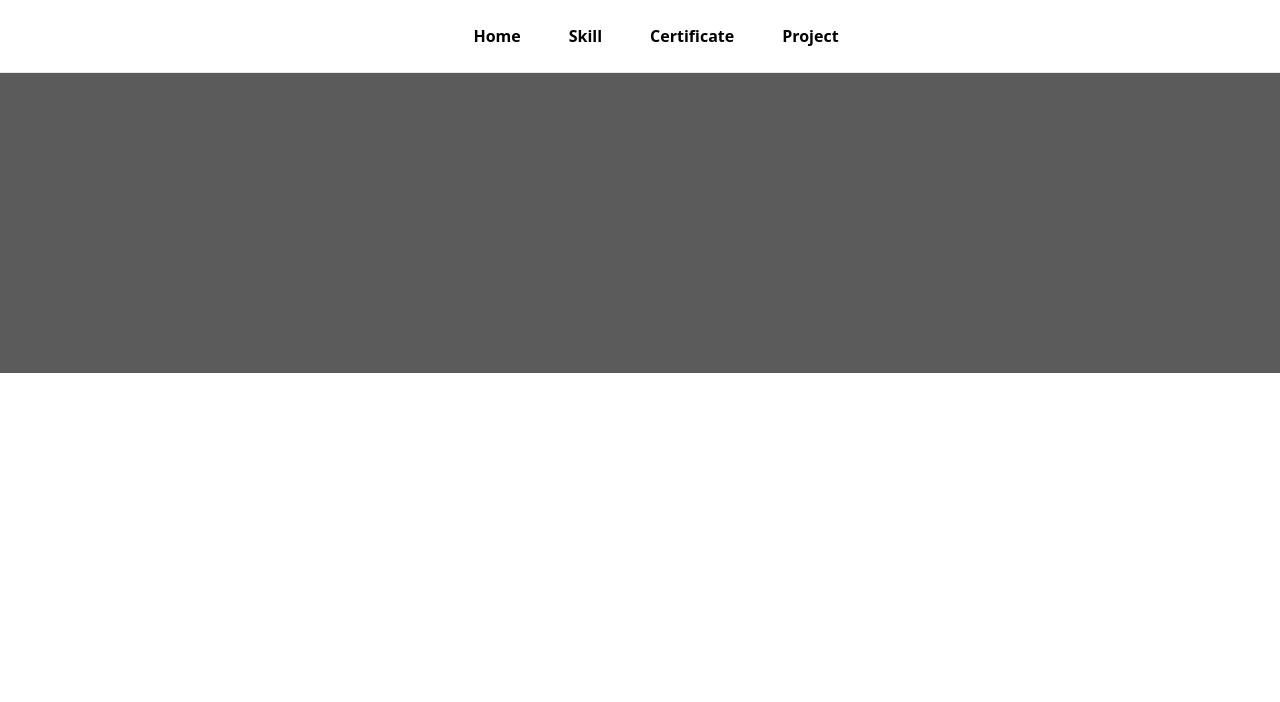
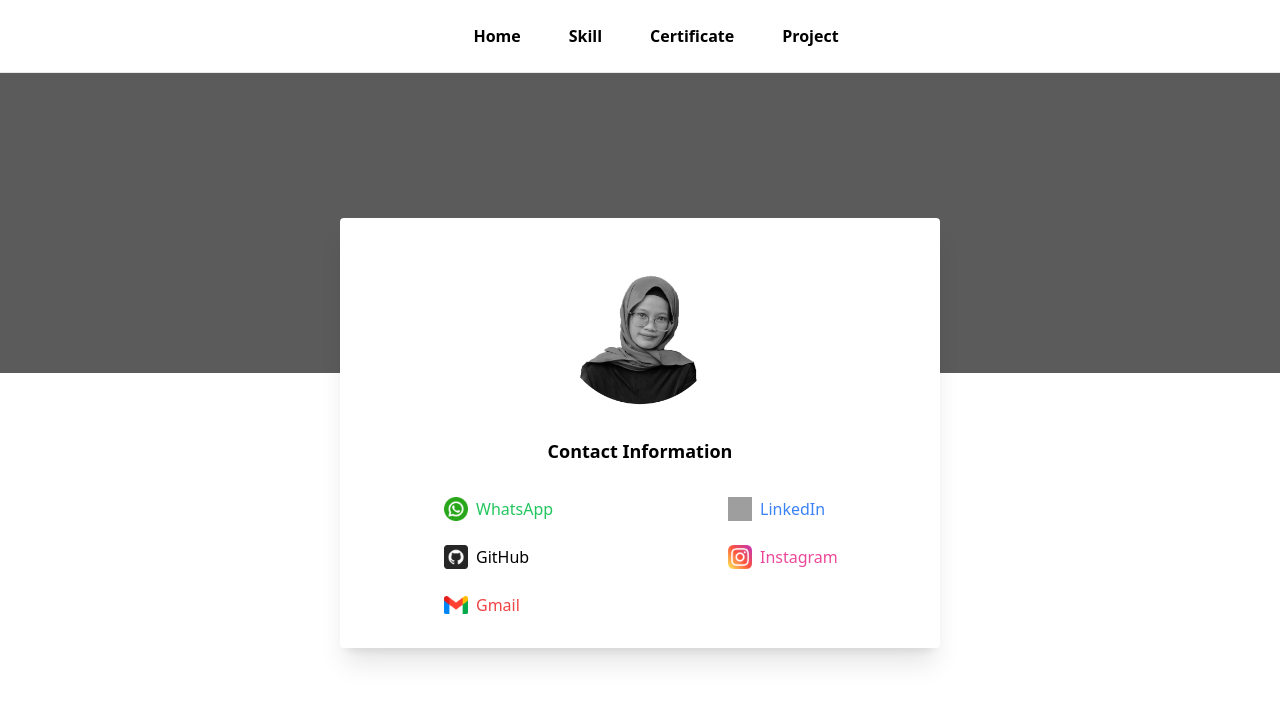
Before and after one commit to AyuLintang03/lintang, a React (Vite) app: page /kontak in a window 1280 px wide. Shown: the top 702 px of the page. Built offline with nearby package versions, Linux system fonts and the light colour scheme; grey boxes are pictures that could not be loaded.

Commit message:
Update 10/02/24

```diff
--- a/src/components/Kontak.jsx
+++ b/src/components/Kontak.jsx
@@ -55,7 +55,44 @@ const Kontak = () => {
         </ul>
       </div>
       <div className='setengah'/>
-
+    <div className="w-full h-screen flex items-center justify-center">
+      <div className='w-[600px] h-[430px] rounded shadow-xl bg-white mb-20'>
+        {/* Contact Information */}
+        <div className='grid grid-cols-2 gap-4 p-6 items-center'>
+          {/* Centered and slightly larger photo */}
+          <img src="/images/ayu02.png" alt='Your Photo' className='w-48 h-38 rounded-full col-span-2 mb-4 mx-auto' />
+          <p className='text-lg text-center font-semibold mb-4 col-span-2'>Contact Information</p>
+          {/* WhatsApp link */}
+          <a href='https://wa.me/62895704292653' target='_blank' rel='noopener noreferrer' className='flex items-center text-green-500 hover:underline mb-2 ml-20'>
+            <img src="/images/whatsapp.png" alt='WhatsApp Icon' className='w-6 h-6 mr-2' />
+            WhatsApp
+          </a>
+          {/* LinkedIn link */}
+          <a href='https://www.linkedin.com/in/ayu-lintang' target='_blank' rel='noopener noreferrer' className='flex items-center text-blue-500 hover:underline mb-2 ml-20'>
+            <img src="/images/linkedin.png" alt='LinkedIn Icon' className='w-6 h-6 mr-2' />
+            LinkedIn
+          </a>
+          {/* GitHub link */}
+          <a href='https://github.com/AyuLintang03' target='_blank' rel='noopener noreferrer' className='flex items-center text-black hover:underline mb-2 ml-20'>
+            <img src="/images/github.png" alt='GitHub Icon' className='w-6 h-6 mr-2' />
+            GitHub
+          </a>
+          {/* Instagram link */}
+          <a href='https://www.instagram.com/alinp04/?next=%2F' target='_blank' rel='noopener noreferrer' className='flex items-center text-pink-500 hover:underline mb-2 ml-20'>
+            <img src="/images/instagram.png" alt='Instagram Icon' className='w-6 h-6 mr-2' />
+            Instagram
+          </a>
+          {/* Gmail link */}
+          <a href='mailto:ayulintang95@gmail.com' className='flex items-center text-red-500 hover:underline ml-20'>
+            <img src="/images/gmail.png" alt='Gmail Icon' className='w-6 h-6 mr-2' />
+            Gmail
+          </a>
+        </div>
+      </div>
+      <div onClick={() => setOpen(!open)} className='absolute right-8 top-2 md:hidden w-7 h-7 cursor-pointer'>
+        {open ? <XMarkIcon /> : <Bars3BottomRightIcon />}
+      </div>
+    </div>
     </div>
   );
 };
```
